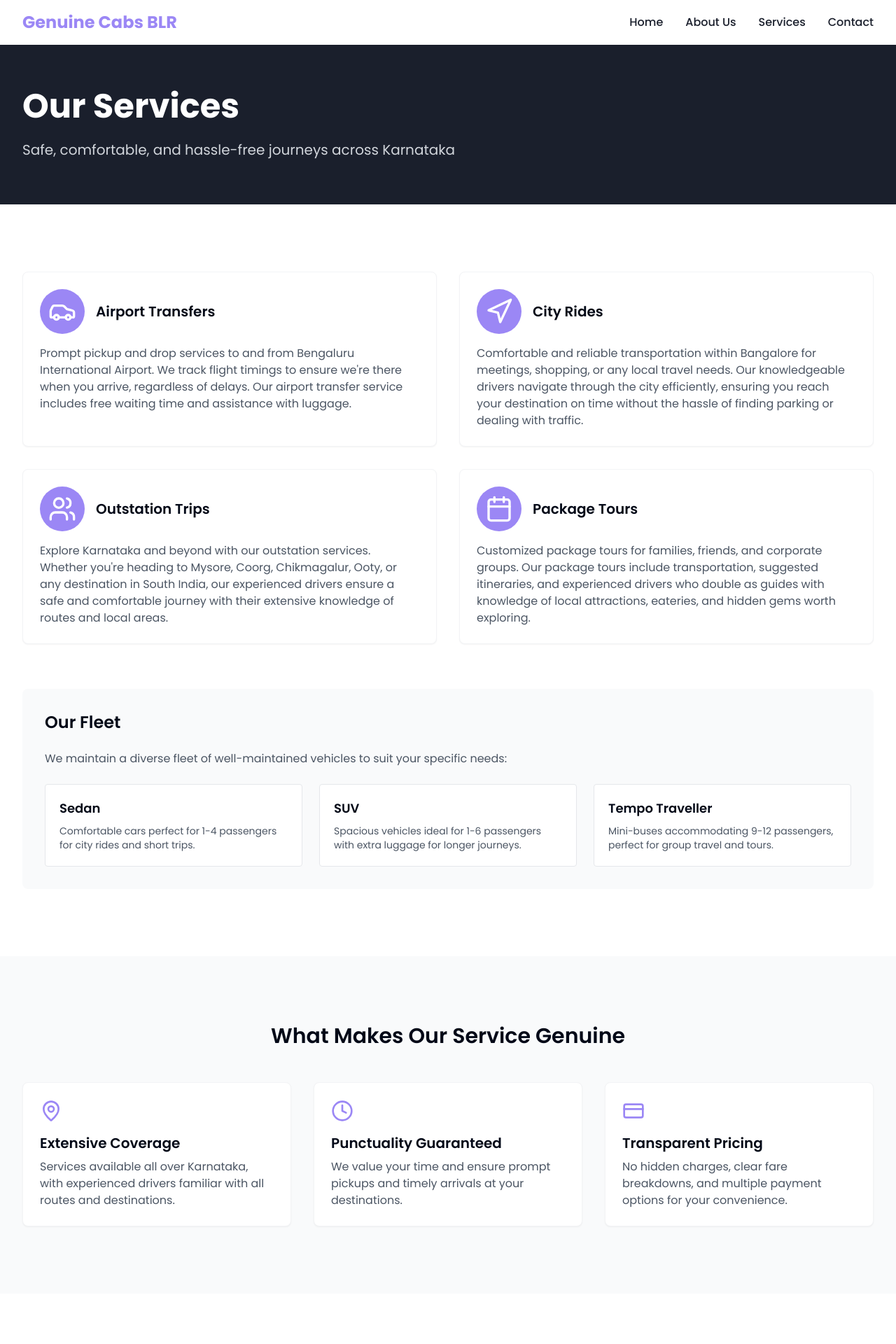
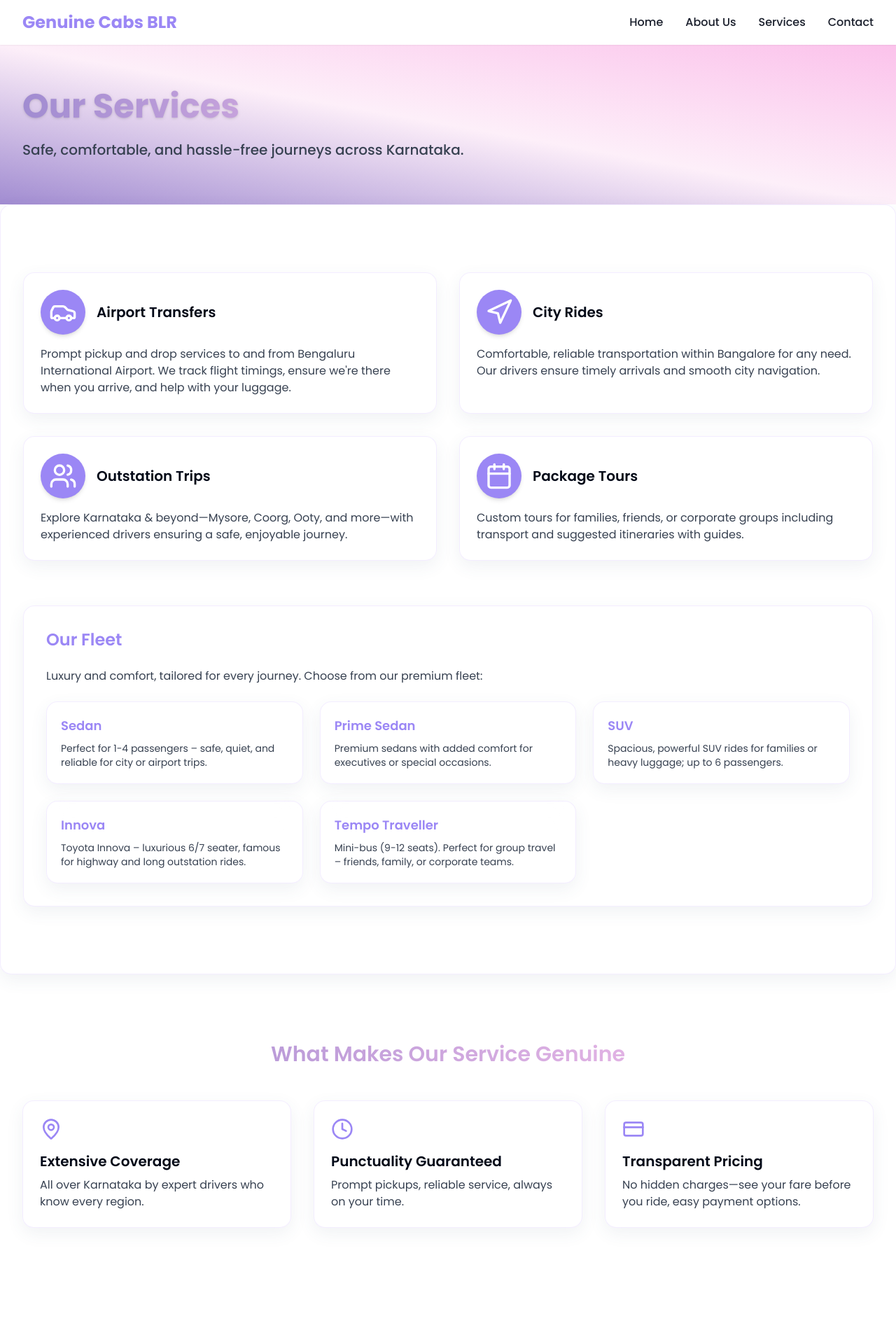
Before and after one commit to Raazi2/genuine-ride-smart-app, a React (Vite) app: page /services in a window 1280 px wide. Shown: the top 1920 px of the page at 70% size. Built offline with nearby package versions, Linux system fonts and the light colour scheme.

Commit message:
Refactor: Improve design and add luxury theme
- Enhanced overall design and animation.
- Added luxury color scheme.
- Updated vehicle options.
- Implemented owner information retrieval.

```diff
--- a/src/index.css
+++ b/src/index.css
@@ -1,68 +1,89 @@
-
 @import url('https://fonts.googleapis.com/css2?family=Poppins:wght@300;400;500;600;700&display=swap');
 
 @tailwind base;
 @tailwind components;
 @tailwind utilities;
 
+/* Luxury styles */
+.text-gradient-primary {
+  background: linear-gradient(90deg, #a18cd1 0%, #fbc2eb 100%);
+  -webkit-background-clip: text;
+  -webkit-text-fill-color: transparent;
+  background-clip: text;
+  text-fill-color: transparent;
+}
+
+.glass-morphism {
+  backdrop-filter: blur(18px) saturate(140%);
+  -webkit-backdrop-filter: blur(18px) saturate(140%);
+  background: rgba(255,255,255,0.5);
+  border-radius: 1rem;
+  border: 1px solid rgba(171, 134, 255, 0.15);
+  box-shadow: 0 8px 24px 0 rgba(64, 87, 109, 0.08);
+}
+
+.hover-scale {
+  transition: transform 0.18s cubic-bezier(0.4,0,0.2,1);
+}
+.hover-scale:hover {
+  transform: scale(1.045);
+}
+
+.animate-fade-in {
+  animation: fade-in 0.4s ease-in;
+}
+@keyframes fade-in {
+  from {
+    opacity: 0;
+    transform: translateY(30px);
+  }
+  to {
+    opacity: 1;
+    transform: translateY(0);
+  }
+}
+
 @layer base {
   :root {
     --background: 0 0% 100%;
     --foreground: 222.2 84% 4.9%;
-
     --card: 0 0% 100%;
     --card-foreground: 222.2 84% 4.9%;
-
     --popover: 0 0% 100%;
     --popover-foreground: 222.2 84% 4.9%;
-
-    --primary: 222.2 47.4% 11.2%;
+    --primary: 267 50% 73%;
     --primary-foreground: 210 40% 98%;
-
-    --secondary: 210 40% 96.1%;
-    --secondary-foreground: 222.2 47.4% 11.2%;
-
+    --secondary: 267 15% 20%;
+    --secondary-foreground: 210 40% 98%;
     --muted: 210 40% 96.1%;
     --muted-foreground: 215.4 16.3% 46.9%;
-
-    --accent: 210 40% 96.1%;
+    --accent: 315 75% 90%;
     --accent-foreground: 222.2 47.4% 11.2%;
-
     --destructive: 0 84.2% 60.2%;
     --destructive-foreground: 210 40% 98%;
-
     --border: 214.3 31.8% 91.4%;
     --input: 214.3 31.8% 91.4%;
     --ring: 222.2 84% 4.9%;
-
-    --radius: 0.5rem;
+    --radius: 0.75rem;
   }
 
   .dark {
     --background: 222.2 84% 4.9%;
     --foreground: 210 40% 98%;
-
     --card: 222.2 84% 4.9%;
     --card-foreground: 210 40% 98%;
-
     --popover: 222.2 84% 4.9%;
     --popover-foreground: 210 40% 98%;
-
     --primary: 210 40% 98%;
     --primary-foreground: 222.2 47.4% 11.2%;
-
     --secondary: 217.2 32.6% 17.5%;
     --secondary-foreground: 210 40% 98%;
-
     --muted: 217.2 32.6% 17.5%;
     --muted-foreground: 215 20.2% 65.1%;
-
     --accent: 217.2 32.6% 17.5%;
     --accent-foreground: 210 40% 98%;
-
     --destructive: 0 62.8% 30.6%;
     --destructive-foreground: 210 40% 98%;
-
     --border: 217.2 32.6% 17.5%;
     --input: 217.2 32.6% 17.5%;
     --ring: 212.7 26.8% 83.9%;
--- a/src/pages/Services.tsx
+++ b/src/pages/Services.tsx
@@ -1,86 +1,90 @@
 
 import { Link } from 'react-router-dom';
 import { ArrowRight, Car, Navigation, Users, Calendar, MapPin, Clock, CreditCard } from 'lucide-react';
+
+const LUXURY_GRADIENT = "bg-gradient-to-tr from-[#a18cd1] via-[#fdeff9] to-[#fbc2eb]";
 
 const Services = () => {
   return (
     <div>
       {/* Hero Section */}
-      <section className="bg-secondary text-white py-16">
-        <div className="container-custom">
+      <section className={`${LUXURY_GRADIENT} relative py-16`}>
+        <div className="absolute inset-0 opacity-30 bg-[url('/src/assets/taxi-pattern.png')] bg-cover bg-center pointer-events-none" aria-hidden="true" />
+        <div className="container-custom relative z-10 animate-fade-in">
           <div className="max-w-3xl">
-            <h1 className="heading-lg mb-6">Our Services</h1>
-            <p className="text-xl text-gray-300">
-              Safe, comfortable, and hassle-free journeys across Karnataka
+            <h1 className="heading-lg mb-6 text-gradient-primary drop-shadow">
+              Our Services
+            </h1>
+            <p className="text-xl text-gray-700 font-medium">
+              Safe, comfortable, and hassle-free journeys across Karnataka.
             </p>
           </div>
         </div>
       </section>
 
       {/* Services List */}
-      <section className="section-padding">
+      <section className="section-padding bg-white/70 glass-morphism">
         <div className="container-custom">
           <div className="grid grid-cols-1 md:grid-cols-2 gap-8 mb-16">
             <ServiceCard
               icon={<Car className="h-10 w-10" />}
               title="Airport Transfers"
-              description="Prompt pickup and drop services to and from Bengaluru International Airport. We track flight timings to ensure we're there when you arrive, regardless of delays. Our airport transfer service includes free waiting time and assistance with luggage."
+              description="Prompt pickup and drop services to and from Bengaluru International Airport. We track flight timings, ensure we're there when you arrive, and help with your luggage."
             />
-
             <ServiceCard
               icon={<Navigation className="h-10 w-10" />}
               title="City Rides"
-              description="Comfortable and reliable transportation within Bangalore for meetings, shopping, or any local travel needs. Our knowledgeable drivers navigate through the city efficiently, ensuring you reach your destination on time without the hassle of finding parking or dealing with traffic."
+              description="Comfortable, reliable transportation within Bangalore for any need. Our drivers ensure timely arrivals and smooth city navigation."
             />
-
             <ServiceCard
               icon={<Users className="h-10 w-10" />}
               title="Outstation Trips"
-              description="Explore Karnataka and beyond with our outstation services. Whether you're heading to Mysore, Coorg, Chikmagalur, Ooty, or any destination in South India, our experienced drivers ensure a safe and comfortable journey with their extensive knowledge of routes and local areas."
+              description="Explore Karnataka & beyond—Mysore, Coorg, Ooty, and more—with experienced drivers ensuring a safe, enjoyable journey."
             />
-
             <ServiceCard
               icon={<Calendar className="h-10 w-10" />}
               title="Package Tours"
-              description="Customized package tours for families, friends, and corporate groups. Our package tours include transportation, suggested itineraries, and experienced drivers who double as guides with knowledge of local attractions, eateries, and hidden gems worth exploring."
+              description="Custom tours for families, friends, or corporate groups including transport and suggested itineraries with guides."
             />
           </div>
 
-          <div className="bg-gray-50 p-8 rounded-lg">
-            <h2 className="text-2xl font-semibold mb-6">Our Fleet</h2>
-            <p className="text-gray-600 mb-6">
-              We maintain a diverse fleet of well-maintained vehicles to suit your specific needs:
+          {/* Our Fleet */}
+          <div className="glass-morphism bg-white/80 p-8 rounded-lg shadow-xl border border-gray-100 animate-fade-in">
+            <h2 className="text-2xl font-semibold mb-6 text-primary">Our Fleet</h2>
+            <p className="text-gray-700 mb-6">
+              Luxury and comfort, tailored for every journey. Choose from our premium fleet:
             </p>
 
-            <div className="grid grid-cols-1 md:grid-cols-3 gap-6">
-              <VehicleCard type="Sedan" description="Comfortable cars perfect for 1-4 passengers for city rides and short trips." />
-              <VehicleCard type="SUV" description="Spacious vehicles ideal for 1-6 passengers with extra luggage for longer journeys." />
-              <VehicleCard type="Tempo Traveller" description="Mini-buses accommodating 9-12 passengers, perfect for group travel and tours." />
+            <div className="grid grid-cols-1 sm:grid-cols-2 md:grid-cols-3 gap-6">
+              <VehicleCard type="Sedan" description="Perfect for 1-4 passengers – safe, quiet, and reliable for city or airport trips." />
+              <VehicleCard type="Prime Sedan" description="Premium sedans with added comfort for executives or special occasions." />
+              <VehicleCard type="SUV" description="Spacious, powerful SUV rides for families or heavy luggage; up to 6 passengers." />
+              <VehicleCard type="Innova" description="Toyota Innova – luxurious 6/7 seater, famous for highway and long outstation rides." />
+              <VehicleCard type="Tempo Traveller" description="Mini-bus (9-12 seats). Perfect for group travel – friends, family, or corporate teams." />
             </div>
           </div>
         </div>
       </section>
 
       {/* Features */}
-      <section className="bg-gray-50 section-padding">
+      <section className="bg-white section-padding">
         <div className="container-custom">
-          <h2 className="heading-md text-center mb-12">What Makes Our Service Genuine</h2>
-
+          <h2 className="heading-md text-center mb-12 text-gradient-primary">What Makes Our Service Genuine</h2>
           <div className="grid grid-cols-1 md:grid-cols-3 gap-8">
             <FeatureCard
               icon={<MapPin className="h-8 w-8 text-primary" />}
               title="Extensive Coverage"
-              description="Services available all over Karnataka, with experienced drivers familiar with all routes and destinations."
+              description="All over Karnataka by expert drivers who know every region."
             />
             <FeatureCard
               icon={<Clock className="h-8 w-8 text-primary" />}
               title="Punctuality Guaranteed"
-              description="We value your time and ensure prompt pickups and timely arrivals at your destinations."
+              description="Prompt pickups, reliable service, always on your time."
             />
             <FeatureCard
               icon={<CreditCard className="h-8 w-8 text-primary" />}
               title="Transparent Pricing"
-              description="No hidden charges, clear fare breakdowns, and multiple payment options for your convenience."
+              description="No hidden charges—see your fare before you ride, easy payment options."
             />
           </div>
         </div>
@@ -89,55 +93,62 @@ const Services = () => {
       {/* CTA */}
       <section className="section-padding">
         <div className="container-custom">
-          <div className="bg-primary text-white p-8 rounded-lg text-center">
+          <div className="glass-morphism bg-gradient-to-tr from-primary to-[#fbc2eb] text-secondary p-8 rounded-lg text-center animate-fade-in">
             <h2 className="text-2xl font-semibold mb-4">Ready to Book Your Ride?</h2>
             <p className="text-lg mb-6">
-              Contact us today to experience genuine service and hassle-free travel across Karnataka.
+              Contact us today and enjoy genuine service and luxury rides across Karnataka.
             </p>
-            <Link to="/contact" className="bg-white text-primary hover:bg-gray-100 font-medium px-8 py-3 rounded-md transition-colors duration-200 inline-flex items-center justify-center">
+            <Link to="/contact" className="bg-white text-primary hover:bg-gray-100 font-medium px-8 py-3 rounded-md transition-colors duration-200 inline-flex items-center justify-center hover-scale">
               Book Now
               <ArrowRight size={20} className="ml-2" />
             </Link>
           </div>
         </div>
       </section>
+
+      {/* Info for Owner */}
+      <section className="container-custom my-12">
+        <div className="glass-morphism bg-yellow-50 p-6 rounded-lg text-center shadow flex flex-col items-center max-w-xl mx-auto animate-fade-in">
+          <span className="text-xl font-semibold mb-2 text-primary">How does the owner receive booking info?</span>
+          <p className="text-gray-700 mb-2">
+            Each booking/contact form is sent instantly to the owner by email or WhatsApp. <br />
+            <span className="italic text-sm text-muted-foreground">
+              (Integrate with Gmail/WhatsApp API, or see all requests in the admin dashboard.)
+            </span>
+          </p>
+          <p className="text-xs text-muted-foreground">
+            Need this set up? Ask your developer to connect your form to your desired notification method.
+          </p>
+        </div>
+      </section>
     </div>
   );
 };
 
-const ServiceCard = ({ icon, title, description }: { icon: React.ReactNode; title: string; description: string }) => {
-  return (
-    <div className="bg-white p-6 rounded-lg shadow-sm border border-gray-100 hover:shadow-md transition-shadow duration-300">
+// Animated, Luxury Card Styles
+const ServiceCard = ({ icon, title, description }) => (
+  <div className="bg-white/90 glass-morphism p-6 rounded-lg shadow-lg border border-gray-100 hover:shadow-xl hover-scale transition-shadow duration-300 animate-fade-in">
     <div className="flex items-center mb-4">
-        <div className="bg-primary p-3 rounded-full text-white mr-4">
-          {icon}
-        </div>
+      <div className="bg-primary p-3 rounded-full text-white mr-4 shadow-md">{icon}</div>
       <h3 className="text-xl font-semibold">{title}</h3>
     </div>
-      <p className="text-gray-600">{description}</p>
+    <p className="text-gray-700">{description}</p>
   </div>
 );
-};
 
-const VehicleCard = ({ type, description }: { type: string; description: string }) => {
-  return (
-    <div className="bg-white p-5 rounded border border-gray-200">
-      <h3 className="font-semibold text-lg mb-2">{type}</h3>
-      <p className="text-gray-600 text-sm">{description}</p>
+const VehicleCard = ({ type, description }) => (
+  <div className="bg-white/80 glass-morphism p-5 rounded border border-gray-200 shadow-md hover-scale transition duration-200 animate-fade-in">
+    <h3 className="font-semibold text-lg mb-2 text-primary">{type}</h3>
+    <p className="text-gray-700 text-sm">{description}</p>
   </div>
 );
-};
 
-const FeatureCard = ({ icon, title, description }: { icon: React.ReactNode; title: string; description: string }) => {
-  return (
-    <div className="bg-white p-6 rounded-lg shadow-sm border border-gray-100 hover:shadow-md transition-shadow duration-300">
-      <div className="mb-4">
-        {icon}
-      </div>
+const FeatureCard = ({ icon, title, description }) => (
+  <div className="bg-white/90 glass-morphism p-6 rounded-lg shadow-md border border-gray-100 hover:shadow-xl hover-scale transition-shadow duration-300 animate-fade-in">
+    <div className="mb-4">{icon}</div>
     <h3 className="text-xl font-semibold mb-2">{title}</h3>
-      <p className="text-gray-600">{description}</p>
+    <p className="text-gray-700">{description}</p>
   </div>
 );
-};
 
 export default Services;
```
Lines whose indentation alone changed are shown as unchanged.
